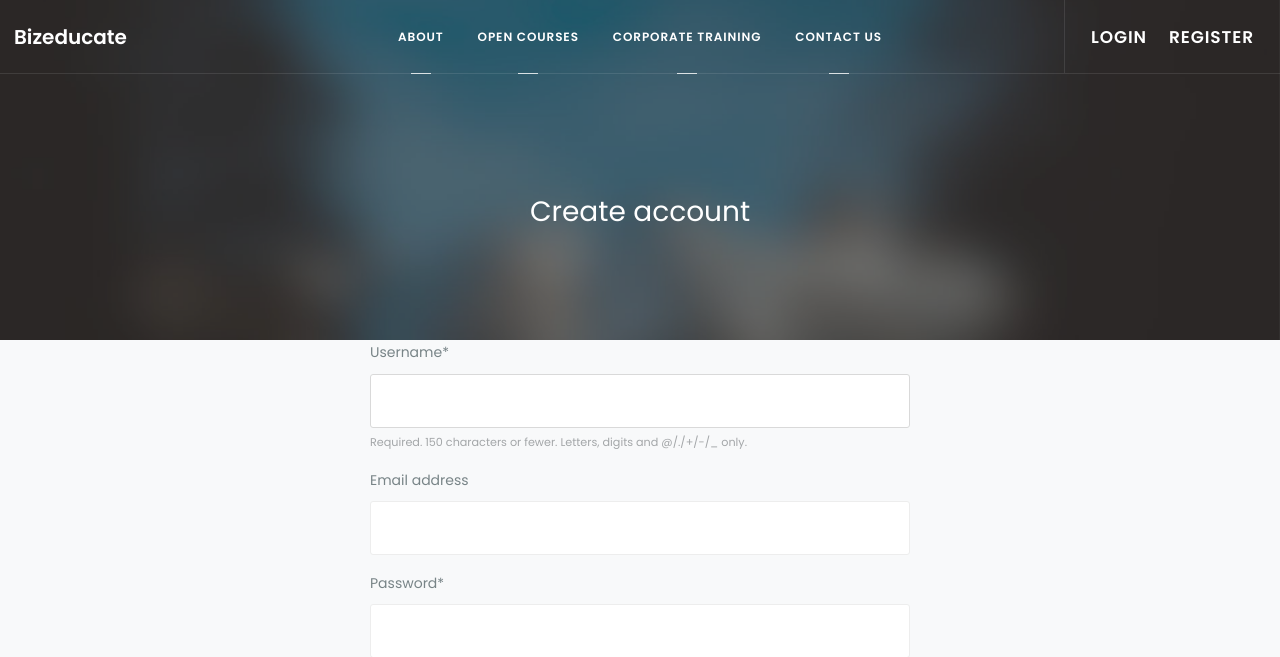
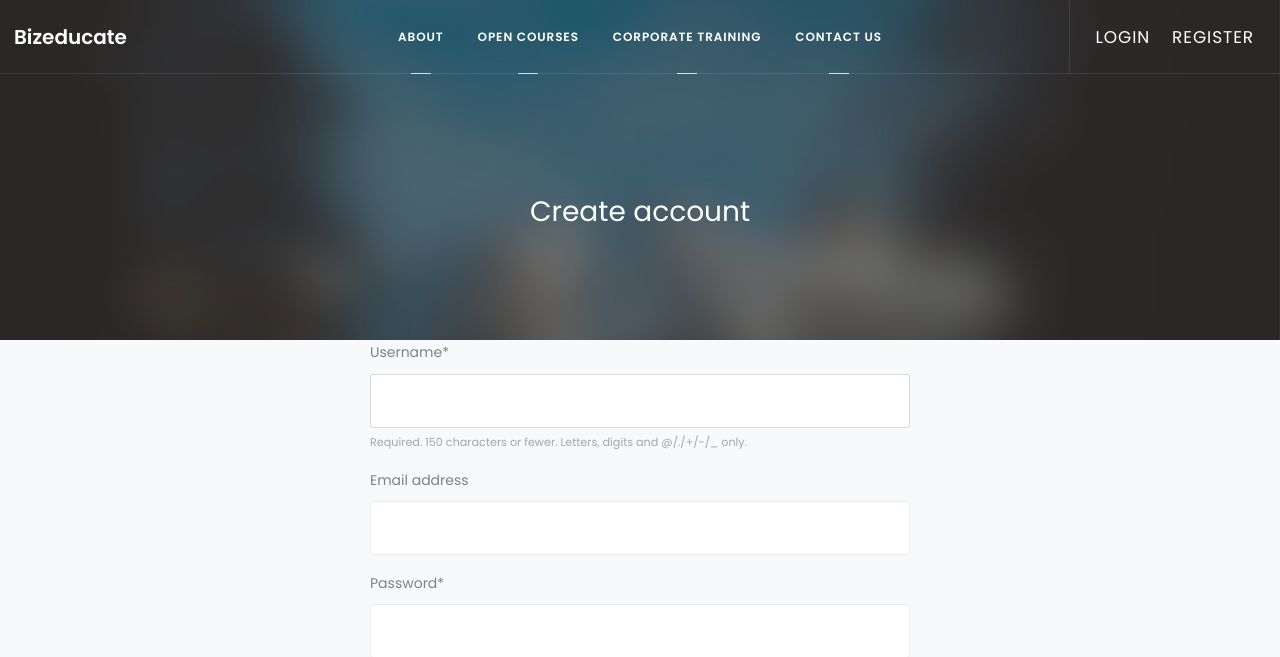
Before and after one commit to MaksymUK/bizeducate_app, a Django app: page /authors/create/ in a window 1280 px wide. Shown: the top 657 px of the page. Run offline with Django 4.2, Linux system fonts and the light colour scheme; some libraries are stand-ins or nearby versions; some web fonts are replaced.

Commit message:
change classes for extra-nav buttons

```diff
--- a/templates/base.html
+++ b/templates/base.html
@@ -43,6 +43,9 @@
         <div class="inner-nav">
           <ul>
             <li class="menu-item-has-children"><a href="#"><span class="menu-item-span">About</span></a>
+              <ul class="sub-menu">
+                <li class="menu-item-span"><a href="{% url "website:testimonial-list" %}">Testimonials</a></li>
+              </ul>
             </li>
             <li class="menu-item-has-children"><a href="{% url 'website:course-list' %}"><span class="menu-item-span">Open Courses</span></a>
               <ul class="sub-menu">
@@ -68,13 +71,11 @@
       <div class="extra-nav">
         <ul>
           {% if user.is_authenticated %}
-            <li class="menu-item-has-children"><a href="{% url 'website:author-detail' pk=user.id %}"><span class="menu-item-span">{{ user.get_username }}</span></a></li>
-              <ul class="sub-menu">
-                <li><a href="{% url 'logout'%}"><span class="menu-item-span">Logout</span></a></li>
-              </ul>
+            <li><a class="font-weight-light" href="{% url 'website:author-detail' pk=user.id %}"><span class="menu-item-span">{{ user.get_username }}</span></a></li>
+            <li><a class="font-weight-light" href="{% url 'logout'%}"><span class="menu-item-span">Logout</span></a></li>
           {% else %}
-            <li><a href="{% url 'login' %}"><span class="menu-item-span">Login</span></a></li>
-            <li><a href="{% url "website:author-create" %}"><span class="menu-item-span">Register</span></a></li>
+            <li><a class="font-weight-light" href="{% url 'login' %}"><span class="menu-item-span">Login</span></a></li>
+            <li><a class="font-weight-light" href="{% url "website:author-create" %}"><span class="menu-item-span">Register</span></a></li>
           {% endif %}
           <li class="nav-toggle"><a href="#" data-toggle="collapse" data-target=".inner-navigation"><span class="menu-item-span"><i class="ti-menu"></i></span></a></li>
         </ul>
```
